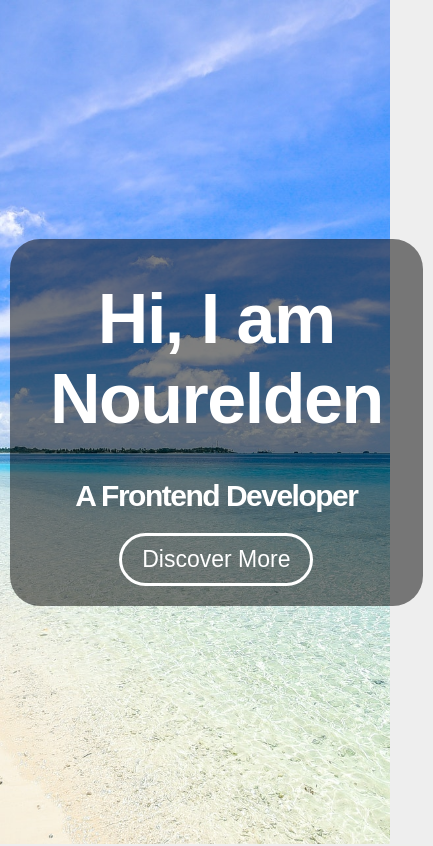
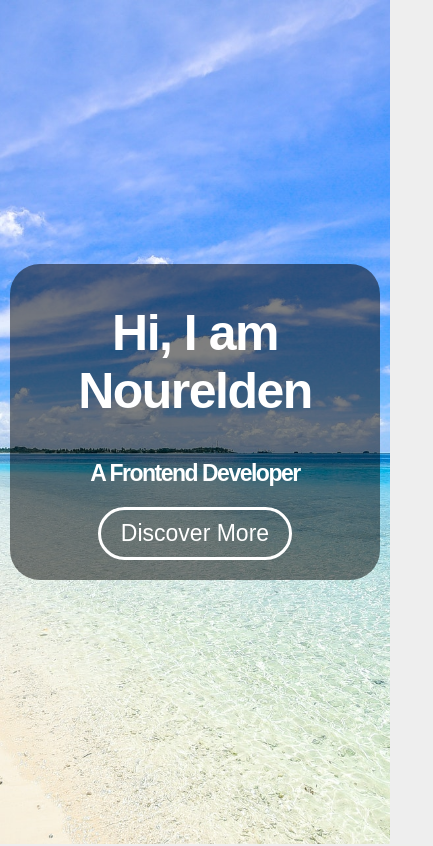
Before and after one commit to NoureldenRihan/FrontEnd-Portfolio, a React app: page / in a window 390 px wide. Shown: the top 846 px of the page, 433 px wide, since content can reach past the window. Built offline with nearby package versions, Linux system fonts and the light colour scheme.

Commit message:
Fixed Issues with Responsivness on Mobile Devices

```diff
--- a/src/index.css
+++ b/src/index.css
@@ -190,6 +190,15 @@ button {
   }
 }
 
+@media (max-width: 767px) {
+  .landing h1 {
+    font-size: 50px;
+  }
+  .landing h4 {
+    font-size: 23px;
+  }
+}
+
 /* End Landing.jsx */
 /* Start Skills.jsx */
 
@@ -314,7 +323,7 @@ button {
 .projects .projects-area {
   padding: 10px;
   display: grid;
-  grid-template-columns: repeat(auto-fill, minmax(350px, 1fr));
+  grid-template-columns: repeat(auto-fill, minmax(300px, 1fr));
   gap: 20px;
 }
 
```
Also changed, not shown: 1 other file.
